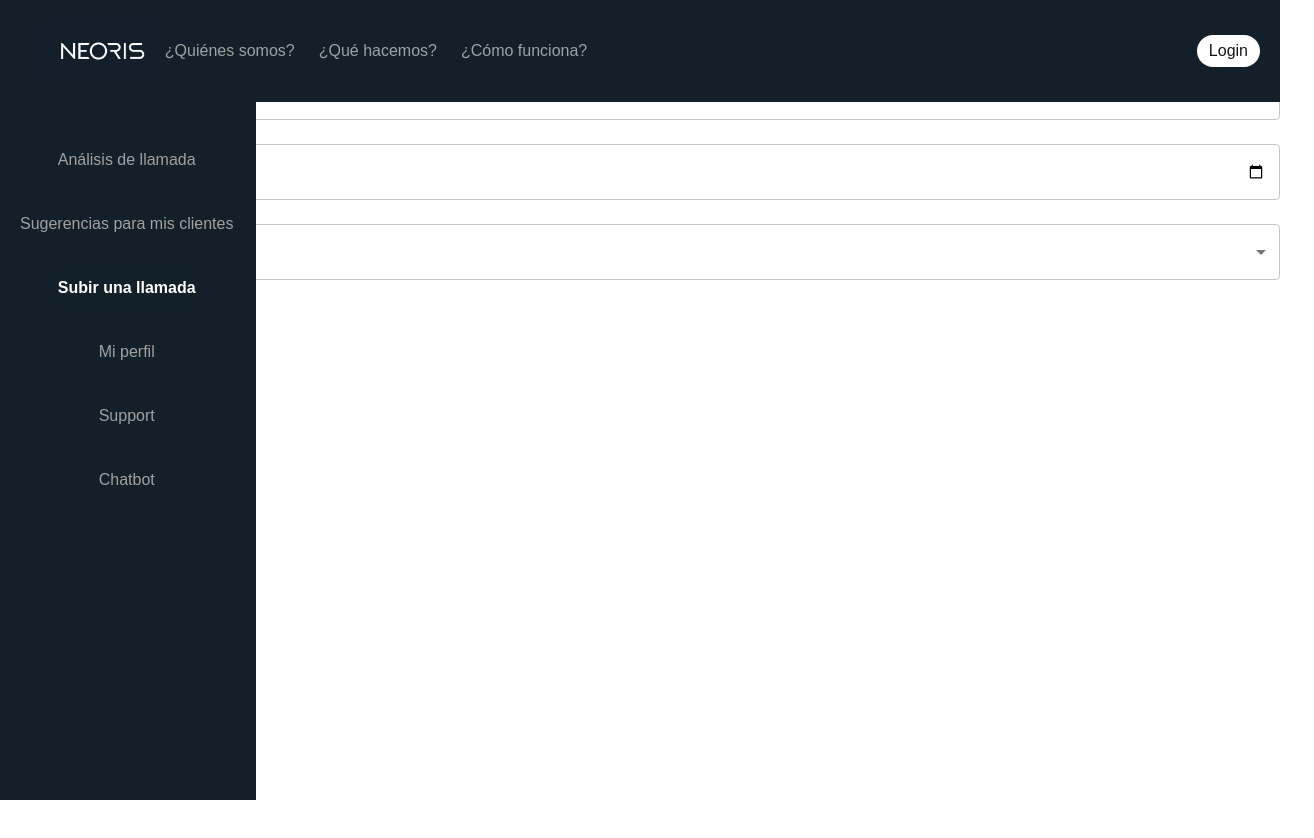
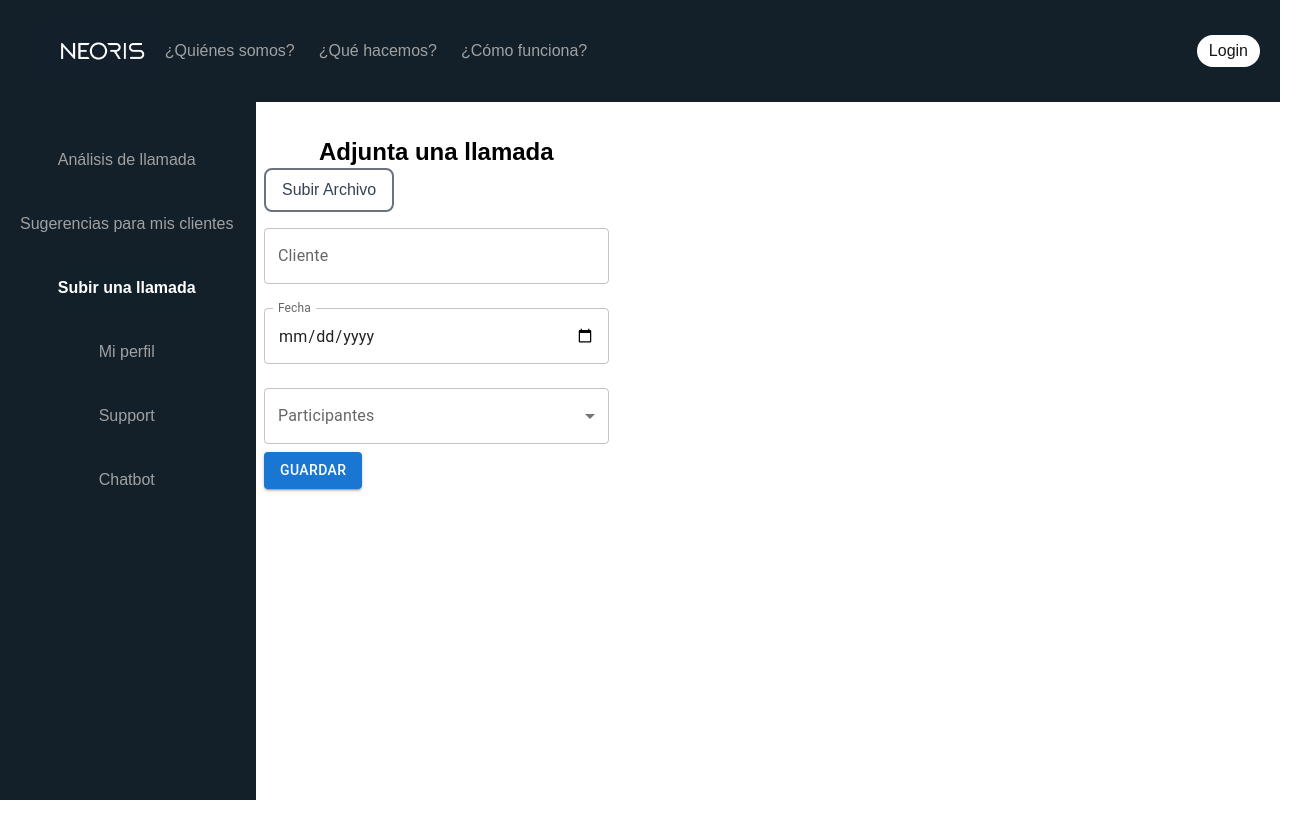
Before and after one commit to Fuerza-Leona/callsight, a Next.js app: page /formsSubeLlamada in a window 1280 px wide. Shown: the top 838 px of the page, 1314 px wide, since content can reach past the window. Before the commit the page ends 800 px from the top, so only its background shows below. Built offline with nearby package versions, Linux system fonts and the light colour scheme.

Commit message:
Modificar los componentes de uploader

```diff
--- a/src/app/components/FileUploader.tsx
+++ b/src/app/components/FileUploader.tsx
@@ -1,22 +1,34 @@
-"use client";
+import React, { useRef } from 'react';
 
-import React, { useState } from 'react';
+interface FileUploaderProps {
+    onFileSelect: (file: File) => void;
+}
 
-const FileUploader: React.FC<{ onFileSelect: (file: File) => void }> = ({ onFileSelect }) => {
-    const [selectedFile, setSelectedFile] = useState<File | null>(null);
+const FileUploader: React.FC<FileUploaderProps> = ({ onFileSelect }) => {
+    const fileInputRef = useRef<HTMLInputElement>(null);
 
     const handleFileChange = (event: React.ChangeEvent<HTMLInputElement>) => {
         if (event.target.files && event.target.files.length > 0) {
-            const file = event.target.files[0];
-            setSelectedFile(file);
-            onFileSelect(file);
+            onFileSelect(event.target.files[0]);
         }
     };
 
     return (
         <div>
-            <input type="file" onChange={handleFileChange} />
-            {selectedFile && <p>Selected file: {selectedFile.name}</p>}
+            <input
+                type="file"
+                ref={fileInputRef}
+                onChange={handleFileChange}
+                accept="video/*"
+                className="hidden"
+            />
+
+            <button
+                onClick={() => fileInputRef.current?.click()}
+                className="px-4 py-2 border-2 border-gray-500 rounded-lg text-gray-700 hover:bg-gray-200"
+            >
+                Subir Archivo
+            </button>
         </div>
     );
 };
--- a/src/app/components/FormInputs.tsx
+++ b/src/app/components/FormInputs.tsx
@@ -85,7 +85,6 @@ const FormInputs: React.FC<FormInputsProps> = ({ onFormSubmit }) => {
                 </Select>
             </FormControl>
 
-            {/* Submit Button */}
             <Button type="submit" variant="contained" color="primary">
                 Guardar
             </Button>
--- a/src/app/formsSubeLlamada/page.tsx
+++ b/src/app/formsSubeLlamada/page.tsx
@@ -22,11 +22,14 @@ const Page: React.FC = () => {
     };
 
     return (
-        <div>
-            <h2>Adjunta una llamada</h2>
-            <FileUploader onFileSelect={handleFileSelect} />
-            <FormInputs onFormSubmit={handleFormSubmit} />
+        <div className="relative left-64 top-32 w-82/100 min-h-screen grid grid-cols-3 gap-2 auto-rows-min m-2">
+            <div>
+            <h1 className="text-black text-2xl font-bold flex items-center justify-center w-full text-center">Adjunta una llamada</h1>
+                <FileUploader onFileSelect={handleFileSelect} />
+                <FormInputs onFormSubmit={handleFormSubmit} />
+            </div>
         </div>
+
     );
 };
 
```
